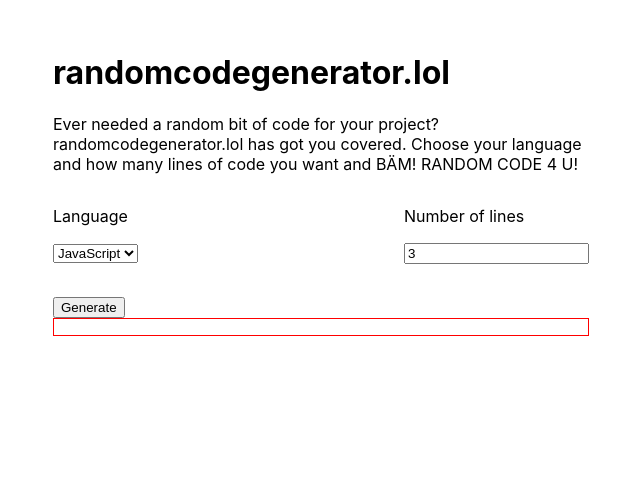
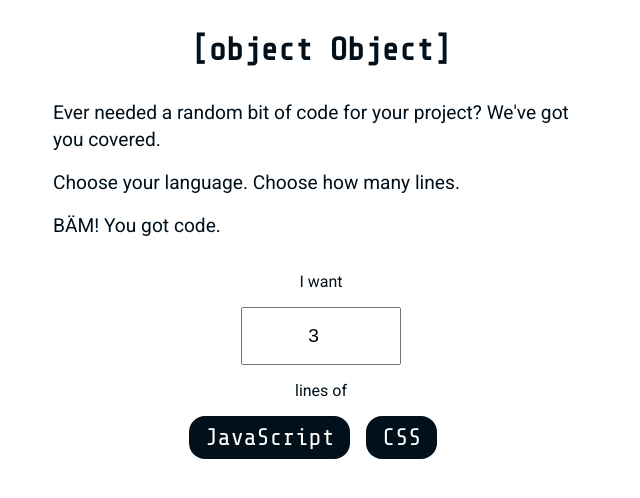
Before and after one commit to whitep4nth3r/randomcodegenerator.lol, a Next.js app: page / in a window 1280 px wide. Shown: the top 498 px of the page, without its empty margins (319-959 px from the left). Built offline with nearby package versions, Linux system fonts and the light colour scheme.

Commit message:
Basic styles

```diff
--- a/pages/index.js
+++ b/pages/index.js
@@ -1,20 +1,16 @@
 import Head from "next/head";
 import { useState } from "react";
-import { generateRandomCode } from "@tools/RandomCodeGenerator";
-import { Languages } from "@tools/Constants";
+import { generateRandomCode, Languages } from "@tools/RandomCodeGenerator";
 
 export default function Home() {
   const [selectedLang, setSelectedLang] = useState(Object.keys(Languages)[0]);
   const [numberOfLines, setNumberOfLines] = useState(3);
   const [result, setResult] = useState("");
 
-  function generateCode() {
-    const newCode = generateRandomCode(selectedLang, numberOfLines);
+  function handleButtonClick(value) {
+    setSelectedLang(value);
+    const newCode = generateRandomCode(value, numberOfLines);
     setResult(newCode);
-  }
-
-  function handleSelectOnChange(value) {
-    setSelectedLang(value);
   }
 
   function handeInputOnChange(value) {
@@ -22,52 +18,52 @@
   }
 
   return (
-    <div>
+    <>
       <Head>
         <title>randomcodegenerator.lol</title>
         <link rel="icon" href="/favicon.ico" />
       </Head>
 
       <main className="container">
-        <h1>randomcodegenerator.lol</h1>
-        <p>
-          Ever needed a random bit of code for your project? randomcodegenerator.lol has got you
-          covered. Choose your language and how many lines of code you want and BÄM! RANDOM CODE 4
-          U!
+        <h1 className="title">[object Object]</h1>
+        <p className="blurb">
+          Ever needed a random bit of code for your project? We've got you covered.
         </p>
+        <p className="blurb">Choose your language. Choose how many lines.</p>
+        <p className="blurb">BÄM! You got code.</p>
         <div className="selector">
-          <div className="selector__item">
-            <label className="selector__item__label">Language</label>
-            <select value={selectedLang} onChange={(e) => handleSelectOnChange(e.target.value)}>
-              {Object.entries(Languages).map(([key, value]) => (
-                <option value={key} key={key}>
-                  {value}
-                </option>
-              ))}
-            </select>
-          </div>
-          <div className="selector__item">
-            <label className="selector__item__label">Number of lines</label>
+          <label className="selector__item__label">I want</label>
           <input
             value={numberOfLines}
             onChange={(e) => handeInputOnChange(e.target.value)}
             type="number"
+            className="input"
           />
+
+          <label className="selector__item__label">lines of</label>
+
+          <div className="selector__buttonGroup">
+            {Object.entries(Languages).map(([key, value]) => (
+              <button
+                className="selector__button"
+                type="button"
+                key={key}
+                onClick={() => handleButtonClick(key)}
+              >
+                {value}
+              </button>
+            ))}
           </div>
         </div>
 
-        <div className="generate">
-          <button className="generate__button" type="button" onClick={generateCode}>
-            Generate
-          </button>
-        </div>
-
+        {result.length > 0 && (
           <div className="result">
-          <pre>
+            <pre className="result__pre">
               <code>{result}</code>
             </pre>
           </div>
+        )}
       </main>
-    </div>
+    </>
   );
 }
--- a/styles/globals.css
+++ b/styles/globals.css
@@ -1,3 +1,11 @@
+@import url("https://fonts.googleapis.com/css2?family=Roboto&family=Share+Tech+Mono&display=swap");
+:root {
+  --black: #01101a;
+  --white: #ffffff;
+  --font-family-heading: "Share Tech Mono", monospace;
+  --font-family-body: "Roboto", sans-serif;
+}
+
 html {
   font-size: 100%;
 }
@@ -7,8 +15,8 @@
   font-size: 1rem;
   padding: 0;
   margin: 0;
-  font-family: -apple-system, BlinkMacSystemFont, Segoe UI, Roboto, Oxygen, Ubuntu, Cantarell,
-    Fira Sans, Droid Sans, Helvetica Neue, sans-serif;
+  color: var(--black);
+  font-family: var(--font-family-body);
 }
 
 a {
@@ -27,22 +35,104 @@
   padding: 2rem;
 }
 
+.title {
+  font-size: 2rem;
+  text-align: center;
+  margin-bottom: 2rem;
+  margin-top: 0;
+  font-family: var(--font-family-heading);
+}
+
+.blurb {
+  font-size: 1.2rem;
+  line-height: 1.4;
+  font-family: var(--font-family-body);
+  margin: 0 auto 1rem auto;
+}
+
 .selector {
   display: flex;
-  flex-direction: row;
+  flex-direction: column;
   justify-content: space-between;
-  margin-top: 2rem;
   margin-bottom: 2rem;
 }
 
-.selector__item {
+.selector__buttonGroup {
+  display: flex;
+  flex-direction: column;
+  justify-content: center;
 }
+
+@media screen and (min-width: 600px) {
+  .selector__buttonGroup {
+    flex-direction: row;
+  }
+}
+
+.selector__button {
+  background-color: var(--black);
+  color: var(--white);
+  font-family: var(--font-family-heading);
+  border-width: 0;
+  border-radius: 1rem;
+  font-size: 1.5rem;
+  padding: 0.5rem 1rem;
+  cursor: pointer;
+  transition: all 0.2s ease-in-out;
+  margin-bottom: 1rem;
+  margin-right: 1rem;
+}
+
+/* TO DO */
+/*
+.selector__button:hover {
+  border-color: var(--color-primary);
+  color: var(--color-primary);
+  box-shadow: none;
+}
+
+.selector__button:focus {
+  outline-width: 0;
+  box-shadow: var(--color-primary) 0 0 0 0.25rem;
+  transition: box-shadow 0.2s ease 0s;
+} */
 
 .selector__item__label {
   display: block;
   margin-bottom: 1rem;
+  margin-top: 1rem;
+  font-size: 1rem;
+  text-align: center;
+}
+
+.input {
+  width: 100%;
+  padding: 1rem;
+  font-size: 1.2rem;
+  max-width: 10rem;
+  margin-left: auto;
+  margin-right: auto;
+  display: block;
+  text-align: center;
 }
 
 .result {
-  border: 1px solid red;
 }
+
+.result__pre {
+  border-radius: 0.5rem;
+  background: var(--black);
+  padding: 1rem;
+  overflow: auto;
+  color: var(--white);
+  text-shadow: 0 1px rgb(0 0 0 / 30%);
+  font-family: var(--font-familt-heading);
+  font-size: 1.4rem;
+  text-align: left;
+  white-space: pre;
+  word-spacing: normal;
+  word-break: normal;
+  word-wrap: normal;
+  line-height: 1.5;
+  tab-size: 4;
+}
--- a/tools/Constants.js
+++ /dev/null
@@ -1,5 +0,0 @@
-export const Languages = {
-  js: "JavaScript",
-  css: "CSS",
-  regex: "RegEx",
-};
--- a/tools/RandomCodeGenerator.js
+++ b/tools/RandomCodeGenerator.js
@@ -1,6 +1,10 @@
-import { Languages } from "@tools/Constants";
 import Css from "@tools/utils/css";
 import JavaScript from "@tools/utils/javascript";
+
+export const Languages = {
+  js: "JavaScript",
+  css: "CSS",
+};
 
 export function getRandomInt(min, max) {
   return Math.round(Math.random() * (max - min) + min);
```
Lines whose indentation alone changed are shown as unchanged.
